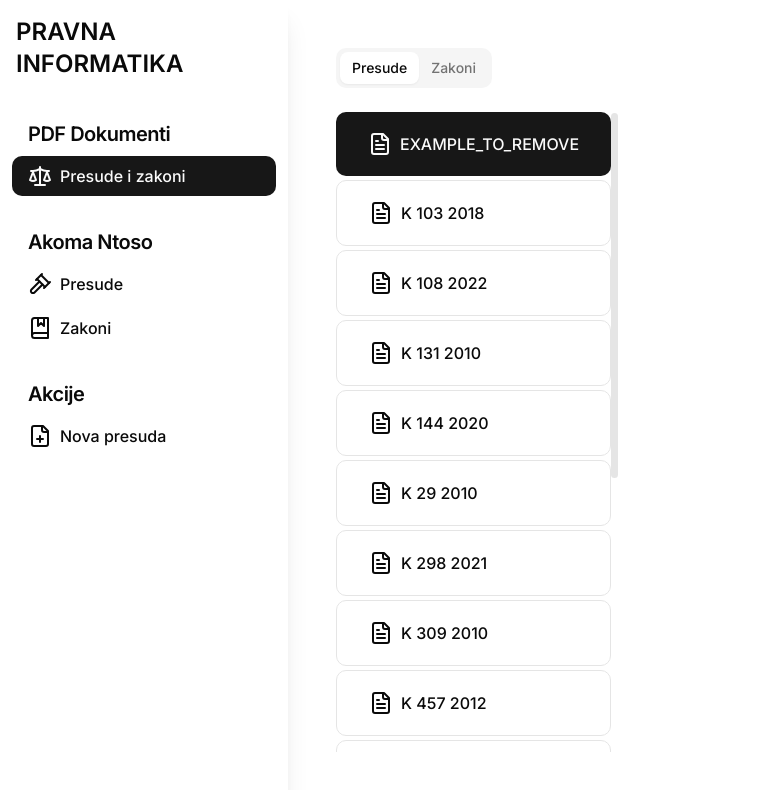
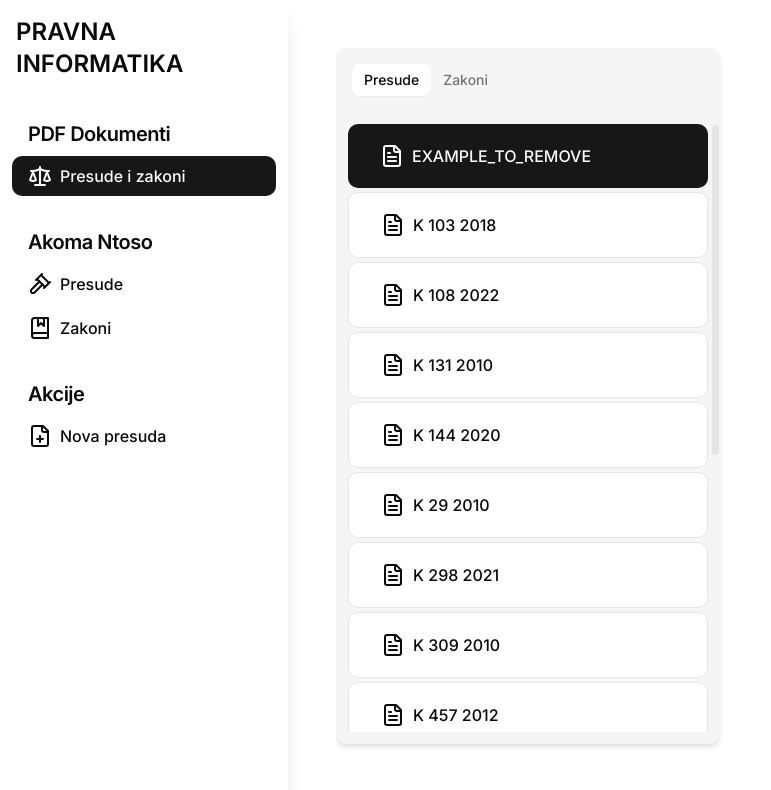
Before and after one commit to anaandjelic/pravna-informatika-projekat, a Next.js app in the folder frontend/: page /presude_i_zakoni in a window 1280 px wide. Shown: the top 790 px of the page, without its empty margins (0-771 px from the left). Built offline with nearby package versions, Linux system fonts and the light colour scheme.

Commit message:
Adjust styles

```diff
--- a/frontend/app/presude_i_zakoni/page.tsx
+++ b/frontend/app/presude_i_zakoni/page.tsx
@@ -44,11 +44,11 @@ export default function PresudeIZakoni() {
   }, [tab, presude, selectedPDFIndex]);
 
   return (
-    <div className="flex h-full flex-row overflow-hidden space-x-6">
+    <div className="flex h-full flex-row overflow-hidden space-x-6 pr-2 pb-2">
       <Tabs
         value={tab}
         onValueChange={onTabChange}
-        className="flex flex-col w-96 h-full"
+        className="flex flex-col pl-3 py-3 rounded-md shadow-md bg-secondary w-96 h-full"
       >
         <div className="hack pb-4">
           <TabsList>
@@ -64,7 +64,7 @@ export default function PresudeIZakoni() {
             className="h-full"
             type="always"
           >
-            <div className="w-full pr-2">
+            <div className="w-full pr-3">
               {presude.map((file, index) => (
                 <ListItem
                   key={index}
@@ -85,7 +85,7 @@ export default function PresudeIZakoni() {
             className="h-full"
             type="always"
           >
-            <div className="w-full pr-2">
+            <div className="w-full pr-3">
               {zakoni.map((file, index) => (
                 <ListItem
                   key={index}
@@ -100,9 +100,9 @@ export default function PresudeIZakoni() {
         </TabsContent>
       </Tabs>
       <iframe
-        className="w-full"
+        className="flex-grow"
         src={pdfToShow}
-      ></iframe>
+      />
     </div>
   );
 }
```
